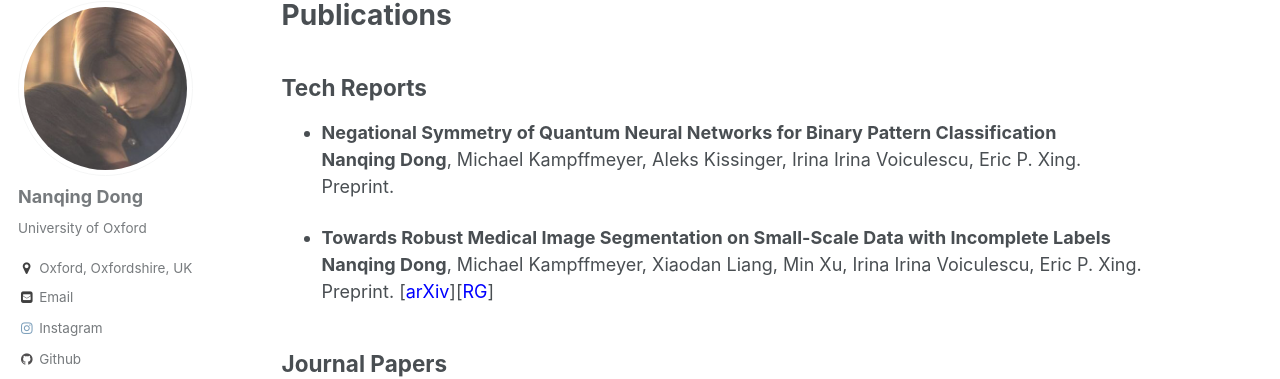
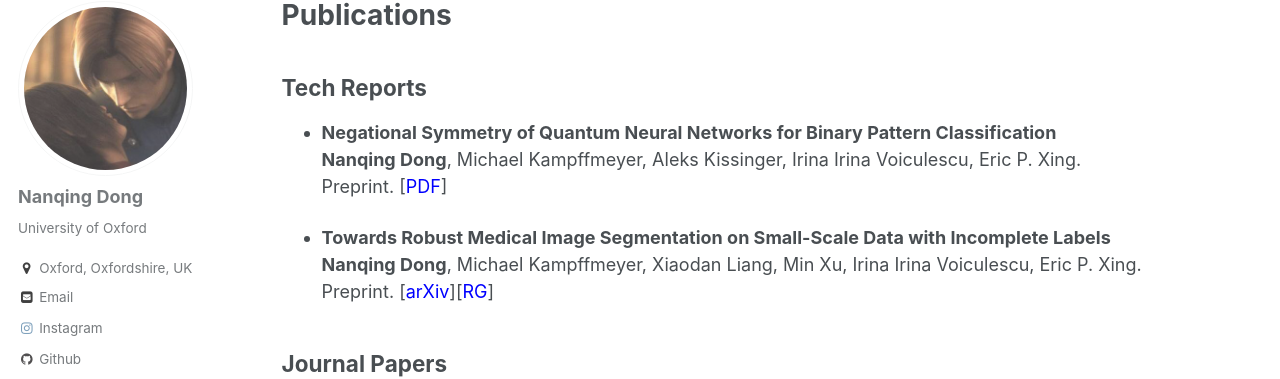
Before and after one commit to eveningdong/eveningdong.github.io, a Jekyll site: the page built from _pages/publications.md, in a window 1280 px wide and 900 px high. Shown: the part 117-496 px from the top of the window. Built offline with Jekyll 4.4.1, drawn with Linux system fonts in a browser that asks for light colours; some web fonts are replaced.

Commit message:
add quantum paper

```diff
--- a/_pages/publications.md
+++ b/_pages/publications.md
@@ -8,7 +8,7 @@ author_profile: true
 ## Tech Reports
 * **Negational Symmetry of Quantum Neural Networks for Binary Pattern Classification**
   **Nanqing Dong**, Michael Kampffmeyer, Aleks Kissinger, Irina Irina Voiculescu, Eric P. Xing.
-  Preprint.
+  Preprint. [[<span style="color:blue">PDF</span>]](https://eveningdong.github.io/files/Symmetry.pdf)
 
 * **Towards Robust Medical Image Segmentation on Small-Scale Data with Incomplete Labels**
   **Nanqing Dong**, Michael Kampffmeyer, Xiaodan Liang, Min Xu, Irina Irina Voiculescu, Eric P. Xing.
```
Also changed, not shown: _pages/work.md (+0 -2 lines), 1 other file.
